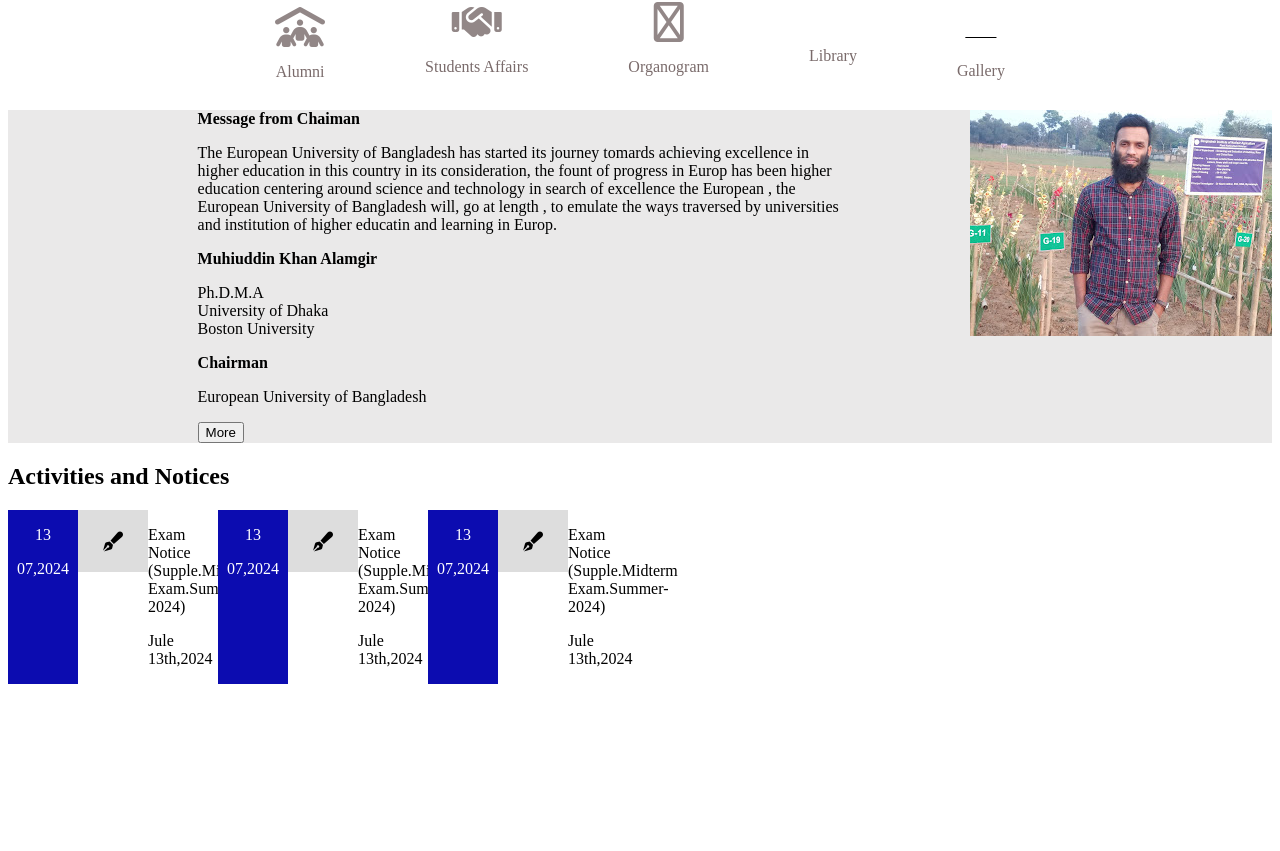
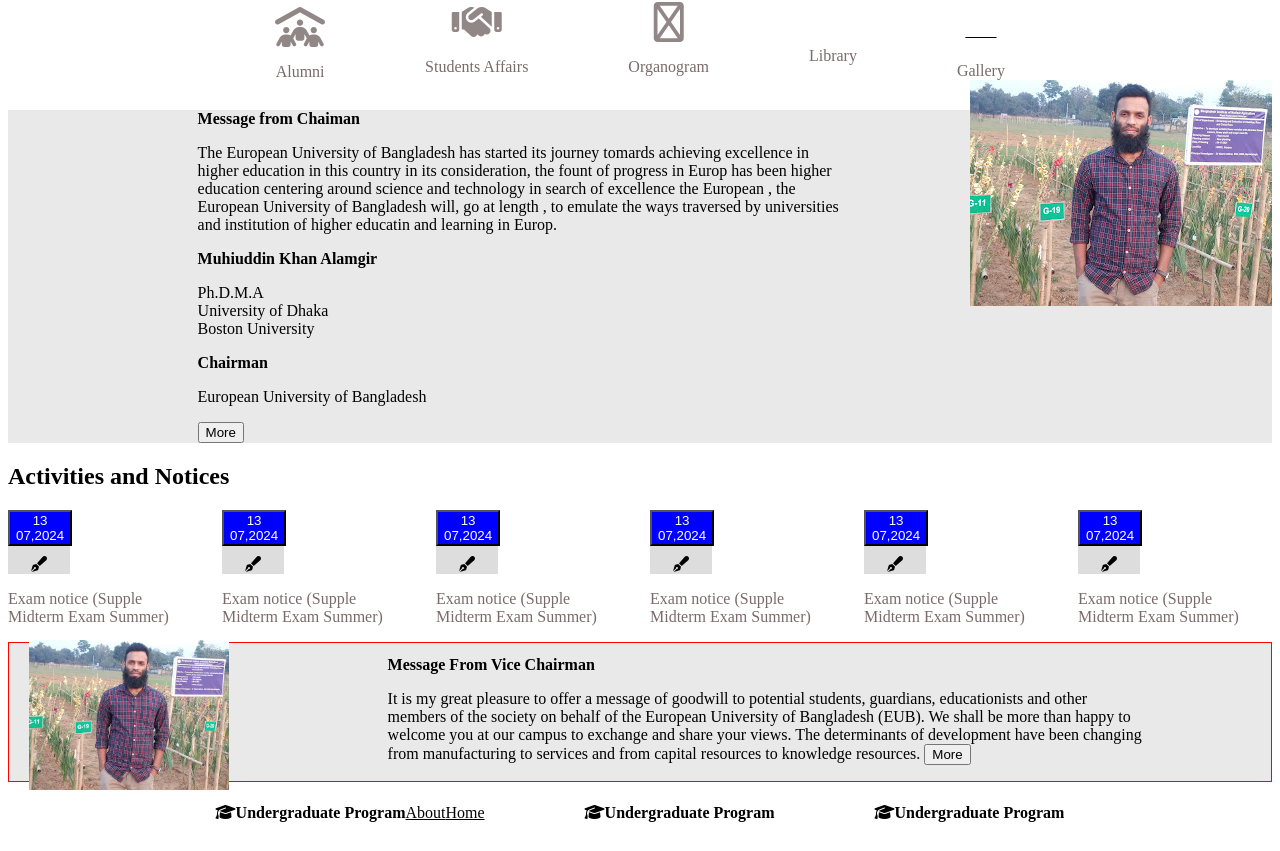
Before and after one commit to mdnlislam/html, a React (Vite) app: page / in a window 1280 px wide. Shown: the part 904-1755 px from the top of the page. Before the commit the page ends 1596 px from the top, so only its background shows below. Built offline with nearby package versions, Linux system fonts and the light colour scheme.

Commit message:
some change

```diff
--- a/src/App.css
+++ b/src/App.css
@@ -261,45 +261,73 @@
 
   .picture{
     position: absolute;
-    top: 0;
+    top: -30px;
     right: 0;
   }
 
   /* New work */
 
- .work_13 p{
-    font-size: 16px;
+.Activ button{
+    display: block;
+    background-color: blue;
+    color: white;
 }
 
- .work_13{
-    /* border: 2px solid black; */
-    width: 70px;
-    display: block;
+.logo{
+    width: 62px;
+    /* border: 1px solid red; */
+    padding-top: 10px;
     text-align: center;
-    background-color: rgb(12, 12, 176);
-    color: white;
+    background-color: #ddd;
+}
+ .Activities{
+    display: flex;
+    gap: 20px;
+ }
 
+
+   /* new step */
+
+    .Message{
+    border: 1px solid red;
+    background-color:#eae9e9 ;
    }
-    .logo{
-        /* border: 2px solid black; */
-        width: 70px;
-        display: block;
-        /* padding-top: 50px; */
-        text-align: center;
-        height: 40px;
-        padding-top: 22px;
-        background-color: #ddd;
 
+
+    .heading_5, .paragrap_5 {
+    font-size: 16px;
+    margin-left: 30%;
+    margin-right: 10%;
    }
-    .fa-pen-fancy{
-        font-size: 20px;
-        text-align: center;
+
+    .Message{
+    position: relative;
+    top: 0;
+   }
+
+   .Message_contant_5{
+    position: absolute;
+    top:0 ;
+   }
+   .Message_contant_5 img{
+    height: 150px;
+    margin-left: 20px;
+    margin-top: -3px;
+   }
+
+
+   /* new stopic */
+
+   .Undergraduate{
+    display: flex;
     align-items: center;
    }
-    .text_1{
-        width: 70px;
+
+   .homeous{
+    display: flex;
+    justify-content: center;
+    gap: 100px;
    }
-
-    .Menu_ber{
-        display: flex;
+   .program_contant{
+    display: block;
    }
--- a/src/components/Product-card.jsx
+++ b/src/components/Product-card.jsx
@@ -261,62 +261,54 @@
                {/* New Work */}
 
 
-          <div className="Activities">
+
 
               <h2>Activities and Notices</h2>
 
-                 <div className="Menu_ber">
+              <div className="Activities">
 
 
+               <div className="Activ">
 
-             <div className="work_13">
-              <p>13</p>
-              <p>07,2024</p>
 
-             </div>
+                  <button>13 <br />07,2024</button>
 
                 <div className="logo">
                 <a href="#"><i class="fa-sharp fa-solid fa-pen-fancy"></i></a>
                 </div>
-
-             <div className="text_1">
-                <p>Exam Notice (Supple.Midterm Exam.Summer-2024)</p>
-                <p>Jule 13th,2024</p>
+                    <div className="logo_contant">
+                         <p>Exam notice (Supple Midterm Exam Summer)</p>
                     </div>
 
-             <div className="work_13">
-              <p>13</p>
-              <p>07,2024</p>
+               </div>
 
-             </div>
+
+
+               <div className="Activ">
+
+
+                  <button>13 <br />07,2024</button>
 
                 <div className="logo">
                 <a href="#"><i class="fa-sharp fa-solid fa-pen-fancy"></i></a>
                 </div>
-
-             <div className="text_1">
-                <p>Exam Notice (Supple.Midterm Exam.Summer-2024)</p>
-                <p>Jule 13th,2024</p>
+                <div className="logo_contant">
+                         <p>Exam notice (Supple Midterm Exam Summer)</p>
+                    </div>
                </div>
 
-             <div className="work_13">
-              <p>13</p>
-              <p>07,2024</p>
 
-             </div>
+               <div className="Activ">
+
+
+                <button>13 <br />07,2024</button>
 
                 <div className="logo">
                 <a href="#"><i class="fa-sharp fa-solid fa-pen-fancy"></i></a>
                   </div>
-
-             <div className="text_1">
-                <p>Exam Notice (Supple.Midterm Exam.Summer-2024)</p>
-                <p>Jule 13th,2024</p>
+                  <div className="logo_contant">
+                         <p>Exam notice (Supple Midterm Exam Summer)</p>
                     </div>
-
-
-
-
                     </div>
 
 
@@ -324,10 +316,107 @@
 
 
 
+                   <div className="Activ">
+
+
+               <button>13 <br />07,2024</button>
+
+              <div className="logo">
+              <a href="#"><i class="fa-sharp fa-solid fa-pen-fancy"></i></a>
+             </div>
+             <div className="logo_contant">
+                         <p>Exam notice (Supple Midterm Exam Summer)</p>
+                    </div>
              </div>
 
 
 
+
+
+               <div className="Activ">
+
+
+                <button>13 <br />07,2024</button>
+
+              <div className="logo">
+             <a href="#"><i class="fa-sharp fa-solid fa-pen-fancy"></i></a>
+              </div>
+              <div className="logo_contant">
+                         <p>Exam notice (Supple Midterm Exam Summer)</p>
+                    </div>
+            </div>
+
+
+
+
+                 <div className="Activ">
+
+
+                <button>13 <br />07,2024</button>
+
+               <div className="logo">
+             <a href="#"><i class="fa-sharp fa-solid fa-pen-fancy"></i></a>
+              </div>
+              <div className="logo_contant">
+                         <p>Exam notice (Supple Midterm Exam Summer)</p>
+                    </div>
+               </div>
+            </div>
+
+            {/* new step */}
+
+
+            <div className="Message">
+
+              <h2 className="heading_5">Message From Vice Chairman</h2>
+              <p className="paragrap_5">It is my great pleasure to offer a message of goodwill to potential students, guardians, educationists and other members of the society on behalf of the European University of Bangladesh (EUB). We shall be more than happy to welcome you at our campus to exchange and share your views.
+              The determinants of development have been changing from manufacturing to services and from capital resources to knowledge resources. <button>More</button></p>
+
+
+
+            <div className="Message_contant_5">
+              <img src="public/img/Rakib.jpg" alt="" />
+
+            </div>
+            </div>
+
+
+
+
+            {/* new step */}
+
+              <div className="homeous">
+            <div className="Undergraduate">
+              <a href="#"><i class="fa-solid fa-graduation-cap"></i></a>
+              <h4>Undergraduate Program</h4>
+
+              <div className="program_contant">
+                 <a href="#">About</a>
+                 <a href="#">Home</a>
+              </div>
+            </div>
+
+
+            <div className="Undergraduate">
+              <a href="#"><i class="fa-solid fa-graduation-cap"></i></a>
+              <h4>Undergraduate Program</h4>
+            </div>
+
+
+            <div className="Undergraduate">
+              <a href="#"><i class="fa-solid fa-graduation-cap"></i></a>
+              <h4>Undergraduate Program</h4>
+            </div>
+
+
+
+
+
+
+
+
+
+            </div>
 
 
 
```
Also changed, not shown: 1 other file (tests, documents, lock files or other folders). Lines whose indentation alone changed are shown as unchanged.
